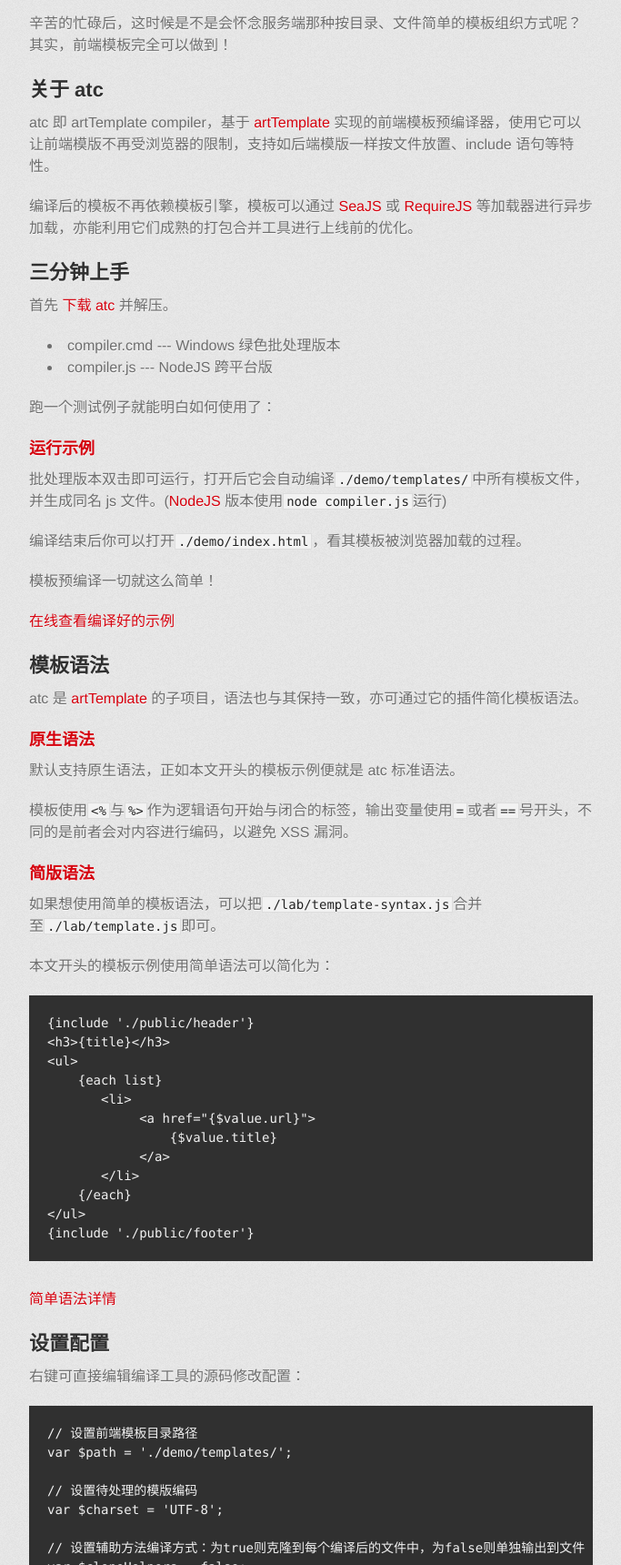
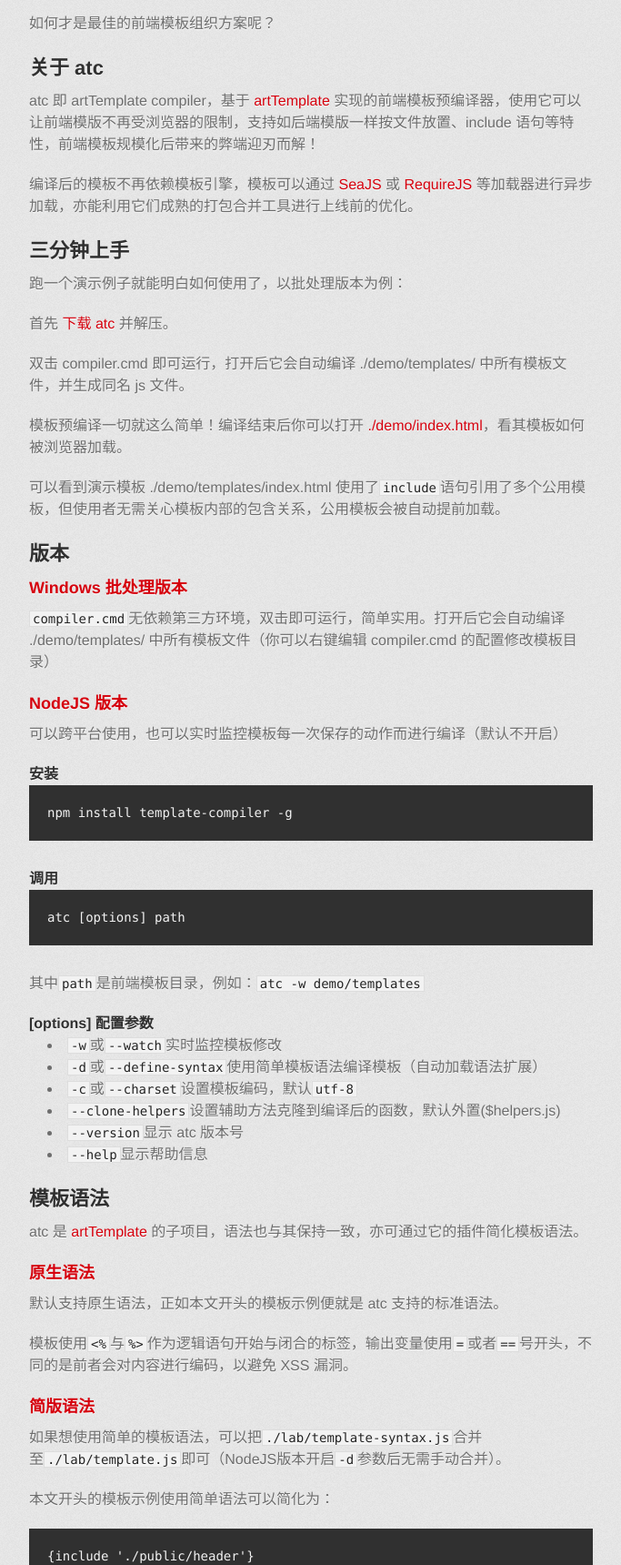
Before and after one commit to aui/tmodjs, a plain HTML site: page index.html in a window 1280 px wide. Shown: the part 1080-2800 px from the top of the page at 91% size, without its empty margins (298-981 px from the left). Drawn offline with Linux system fonts and the light colour scheme; a web font is replaced by a local one.

```diff
--- a/index.html
+++ b/index.html
@@ -41,7 +41,7 @@
 
 <p>随着 HTML5 时代到来，前端技术在不断的发展壮大，我们为此欣喜若狂。但作为一名前端开发者，我们也不无时无刻的感受到很多看似平常的技术因为浏览器制约难以在前端中实现，其中之一便是模板技术。</p>
 
-<p>虽然我们已经有了很多优秀的前端模板引擎可以选择，但前端模板技术与服务器模板技术却完全不是一个层面的东西，受浏览器限制，前端模板按文件与目录组织、include 这些基本的特性几乎无法实现，如：</p>
+<p>虽然我们已经有了很多优秀的前端模板引擎可以选择，但前端模板技术与服务端模板技术却完全不是一个层面的东西，受浏览器限制，前端模板按文件与目录组织、include 这些基本的特性几乎无法实现，如：</p>
 
 <pre><code>&lt;%include('./public/header')%&gt;
 &lt;h3&gt;&lt;%=title%&gt;&lt;/h3&gt;
@@ -61,46 +61,71 @@
 
 <p>随着应用越来越复杂、模板越来越多、模板各种依赖出现的时候，我们的页面也变得臃肿不堪、难以维护，以至于我们不得不拿出各种技巧进行所谓优化，如抽离到js中、按需加载等。回过头再来看这些最佳实践，我们不经意之间为了解决一个问题引发了更多的问题，如跨域部署、依赖管理、压缩、按需加载、请求合并等。</p>
 
-<p>辛苦的忙碌后，这时候是不是会怀念服务端那种按目录、文件简单的模板组织方式呢？其实，前端模板完全可以做到！</p>
+<p>如何才是最佳的前端模板组织方案呢？</p>
 
 <h2>关于 atc</h2>
 
-<p>atc 即 artTemplate compiler，基于 <a href="https://github.com/aui/artTemplate">artTemplate</a> 实现的前端模板预编译器，使用它可以让前端模版不再受浏览器的限制，支持如后端模版一样按文件放置、include 语句等特性。</p>
+<p>atc 即 artTemplate compiler，基于 <a href="https://github.com/aui/artTemplate">artTemplate</a> 实现的前端模板预编译器，使用它可以让前端模版不再受浏览器的限制，支持如后端模版一样按文件放置、include 语句等特性，前端模板规模化后带来的弊端迎刃而解！</p>
 
 <p>编译后的模板不再依赖模板引擎，模板可以通过 <a href="http://seajs.org">SeaJS</a> 或 <a href="http://requirejs.org">RequireJS</a> 等加载器进行异步加载，亦能利用它们成熟的打包合并工具进行上线前的优化。</p>
 
 <h2>三分钟上手</h2>
 
+<p>跑一个演示例子就能明白如何使用了，以批处理版本为例：</p>
+
 <p>首先 <a href="https://github.com/cdc-im/atc/archive/master.zip">下载 atc</a> 并解压。</p>
 
+<p>双击 compiler.cmd 即可运行，打开后它会自动编译 ./demo/templates/ 中所有模板文件，并生成同名 js 文件。</p>
+
+<p>模板预编译一切就这么简单！编译结束后你可以打开 <a href="http://cdc-im.github.io/atc/demo/">./demo/index.html</a>，看其模板如何被浏览器加载。</p>
+
+<p>可以看到演示模板 ./demo/templates/index.html 使用了<code>include</code>语句引用了多个公用模板，但使用者无需关心模板内部的包含关系，公用模板会被自动提前加载。</p>
+
+<h2>版本</h2>
+
+<h3>Windows 批处理版本</h3>
+
+<p><code>compiler.cmd</code>无依赖第三方环境，双击即可运行，简单实用。打开后它会自动编译 ./demo/templates/ 中所有模板文件（你可以右键编辑 compiler.cmd 的配置修改模板目录）</p>
+
+<h3>NodeJS 版本</h3>
+
+<p>可以跨平台使用，也可以实时监控模板每一次保存的动作而进行编译（默认不开启）</p>
+
+<h4>安装</h4>
+
+<pre><code>npm install template-compiler -g
+</code></pre>
+
+<h4>调用</h4>
+
+<pre><code>atc [options] path
+</code></pre>
+
+<p>其中<code>path</code>是前端模板目录，例如：<code>atc -w demo/templates</code></p>
+
+<h4>[options] 配置参数</h4>
+
 <ul>
-<li>  compiler.cmd --- Windows 绿色批处理版本</li>
-<li>  compiler.js --- NodeJS 跨平台版</li>
-</ul><p>跑一个测试例子就能明白如何使用了：</p>
-
-<h3>运行示例</h3>
-
-<p>批处理版本双击即可运行，打开后它会自动编译<code>./demo/templates/</code>中所有模板文件，并生成同名 js 文件。(<a href="http://nodejs.org">NodeJS</a> 版本使用<code>node compiler.js</code>运行)</p>
-
-<p>编译结束后你可以打开<code>./demo/index.html</code>，看其模板被浏览器加载的过程。</p>
-
-<p>模板预编译一切就这么简单！</p>
-
-<p><a href="http://cdc-im.github.io/atc/demo/">在线查看编译好的示例</a></p>
-
-<h2>模板语法</h2>
+<li>  <code>-w</code>或<code>--watch</code>实时监控模板修改</li>
+<li>  <code>-d</code>或<code>--define-syntax</code>使用简单模板语法编译模板（自动加载语法扩展）</li>
+<li>  <code>-c</code>或<code>--charset</code>设置模板编码，默认<code>utf-8</code>
+</li>
+<li>  <code>--clone-helpers</code>设置辅助方法克隆到编译后的函数，默认外置($helpers.js)</li>
+<li>  <code>--version</code>显示 atc 版本号</li>
+<li>  <code>--help</code>显示帮助信息</li>
+</ul><h2>模板语法</h2>
 
 <p>atc 是 <a href="https://github.com/aui/artTemplate">artTemplate</a> 的子项目，语法也与其保持一致，亦可通过它的插件简化模板语法。</p>
 
 <h3>原生语法</h3>
 
-<p>默认支持原生语法，正如本文开头的模板示例便就是 atc 标准语法。</p>
+<p>默认支持原生语法，正如本文开头的模板示例便就是 atc 支持的标准语法。</p>
 
 <p>模板使用<code>&lt;%</code>与<code>%&gt;</code>作为逻辑语句开始与闭合的标签，输出变量使用<code>=</code>或者<code>==</code>号开头，不同的是前者会对内容进行编码，以避免 XSS 漏洞。</p>
 
 <h3>简版语法</h3>
 
-<p>如果想使用简单的模板语法，可以把<code>./lab/template-syntax.js</code>合并至<code>./lab/template.js</code>即可。</p>
+<p>如果想使用简单的模板语法，可以把<code>./lab/template-syntax.js</code>合并至<code>./lab/template.js</code>即可（NodeJS版本开启<code>-d</code>参数后无需手动合并）。</p>
 
 <p>本文开头的模板示例使用简单语法可以简化为：</p>
 
@@ -120,35 +145,21 @@
 
 <p><a href="http://aui.github.com/artTemplate/extensions/index.html">简单语法详情</a></p>
 
-<h2>设置配置</h2>
-
-<p>右键可直接编辑编译工具的源码修改配置：</p>
-
-<pre><code>// 设置前端模板目录路径
-var $path = './demo/templates/';
-
-// 设置待处理的模版编码
-var $charset = 'UTF-8';
-
-// 设置辅助方法编译方式：为true则克隆到每个编译后的文件中，为false则单独输出到文件
-var $cloneHelpers = false;
-</code></pre>
-
 <h2>模板 include 语句规范</h2>
 
 <p>为了让编译工具能够进行静态分析，需要如下约定：</p>
 
 <ol>
-<li> 路径参数不能带后缀名</li>
-<li> 路径参数不能够进行动态拼装</li>
-</ol><p><strong>错误的写法：</strong></p>
+<li> 路径不能带后缀名</li>
+<li> 路径不能够进行字符串运算</li>
+<li> 路径不能使用变量</li>
+</ol><p><strong>以下三种写法都是错误的：</strong></p>
 
-<pre><code>&lt;%include('./index.html')%&gt;
-&lt;%include('./tmpl-' + type)%&gt;
-&lt;%include(path)%&gt;
-</code></pre>
-
-<h1></h1>
+<ol>
+<li> <code>&lt;%include('./index.html')%&gt;</code>路径不能带后缀名</li>
+<li> <code>&lt;%include('.' + '/idnex')%&gt;</code>路径不能够进行字符串运算</li>
+<li> <code>&lt;%include(value)%&gt;</code>路径不能使用变量</li>
+</ol><h1></h1>
 
 <p>© cdc.tencent.com</p>
         </section>
```
Also changed, not shown: params.json (+1 -1 lines).
